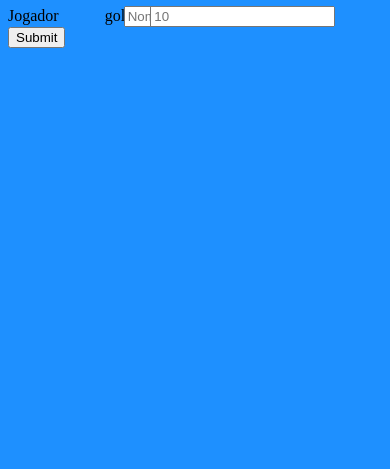
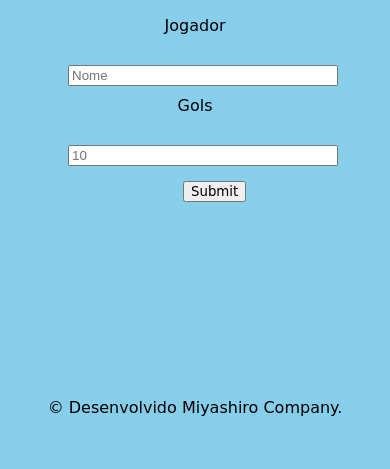
Before and after one commit to WesleyDev93/PROJETO-API-FUTEBOL, a website with bundled scripts: page novoJogador.html in a window 390 px wide. Shown: the part 375-844 px from the top of the page. Built offline with nearby package versions, Linux system fonts and the light colour scheme.

Commit message:
Estilizando pagina e resposividade mobile da pag de cadastro

```diff
--- a/front-end/assets/css/componentes/_index.scss
+++ b/front-end/assets/css/componentes/_index.scss
@@ -2,7 +2,7 @@
 
 
 .corpo {
-    background-color: DodgerBlue;
+    background-color: SkyBlue;
     .logo {
         left: 550px;
         position: relative;
--- a/front-end/assets/css/componentes/_mobile.scss
+++ b/front-end/assets/css/componentes/_mobile.scss
@@ -8,7 +8,7 @@
             position: relative;
 
         }
-        .titulo, {
+        .titulo {
             left: 10px;
             position: relative;
         }
@@ -20,11 +20,17 @@
             display: none;
         }
         .novoJogador {
+
+            @include textoPrincipal;
+
             left: 150px;
             position: relative;
             margin-top: 15px;
         }
         .dadosTitulo {
+
+            @include textoPrincipal;
+
             display: flex;
             justify-content: space-around;
             margin-left: 50px;
@@ -44,12 +50,15 @@
         }
         .id {
 
+            @include textoPrincipal;
+
             left: 85px;
             position: relative;
         }
         .Jogador {
+            @include textoPrincipal;
 
-            left: 61px;
+            left: 55px;
             position: relative;
             text-align: center;
             width: 30px;
@@ -57,12 +66,99 @@
 }
         }
         .gols {
+            @include textoPrincipal;
+
+
             position: relative;
             left: 15px;
         }
         .excluir {
 
+            @include textoPrincipal;
+
+        }
+        .rodape__corp {
+
+            @include textoPrincipal;
+
+            position: relative;
+            top: 150px;
+            text-align: center;
+
+        }
+}
+
+
+ /* Pagina de cadastro */
+
+
+ @media screen and (max-width:414px) {
+    .corpo {
+
+        .logo {
+
+            left: 70px;
+            position: relative;
+        }
+        .titulo {
+
+
+            left: 10px;
+            position: relative;
+        }
+        .formulario {
+
+            display: flex;
+            flex-direction: column;
+        }
+        .Jogador02 {
+
+
+            left: 60px;
+            position: relative;
+            width: 70%;
+
+        }
+        .nomeJogador {
+
+            @include textoPrincipal;
+
+            margin-top: 10px;
+            margin-bottom: 30px;
+            text-align: center;
 
 
         }
-}
+        .nomeGols {
+
+            @include textoPrincipal;
+
+            margin-top: 10px;
+            margin-bottom: 30px;
+            text-align: center;
+
+        }
+        .gols02 {
+
+
+            left: 60px;
+            position: relative;
+            width: 70%;
+
+        }
+
+
+    }
+    .enviarDados {
+
+        @include textoPrincipal;
+
+
+        left: 175px;
+        position: relative;
+        margin-top: 15px;
+        margin-bottom: 30px;
+    }
+
+
+ }
--- a/front-end/assets/js/controller/novoJogador.js
+++ b/front-end/assets/js/controller/novoJogador.js
@@ -9,8 +9,8 @@ async function cadastroJogador(evento) {
     evento.preventDefault()
 
 
-    const Jogador = document.querySelector(".Jogador").value
-    const gols= document.querySelector(".gols").value
+    const Jogador = document.querySelector(".Jogador02").value
+    const gols= document.querySelector(".gols02").value
 
 
     await conectaApi.criaJogador(Jogador, gols);
--- a/jogadores.json
+++ b/jogadores.json
@@ -9,6 +9,11 @@
       "Jogador": "wesley",
       "gols": "30",
       "id": 3
+    },
+    {
+      "Jogador": "testes",
+      "gols": "60",
+      "id": 4
     }
   ]
 }
--- a/novoJogador.html
+++ b/novoJogador.html
@@ -17,16 +17,24 @@
 <body class="corpo">
      <section>
         <form class="formulario" type="submit" >
-            <label for="Jogador">Jogador</label>
-            <input class="Jogador" name="Jogador"  placeholder="Nome" maxlength="6" required>
+            <label for="Jogador02"  class="nomeJogador">Jogador</label>
+            <input class="Jogador02" name="Jogador02"  placeholder="Nome" maxlength="6" required>
 
-            <label for="gols">gols</label>
-            <input class="gols" name="gols"  placeholder="10" maxlength="3"  required >
+            <label for="gols02" class="nomeGols">Gols</label>
+            <input class="gols02" name="gols"  placeholder="10" maxlength="3"  required >
         </form>
 
         <input class="enviarDados" type="submit"/>
      </section>
 
+
+
+     <section class="rodape">
+
+        <p class="rodape__corp">&copy Desenvolvido Miyashiro Company.</p>
+
+       </section>
+
 </body>
 <script src="./front-end/assets/js/controller/novoJogador.js" type="module"></script>
 </html>
```
Also changed, not shown: index.html (+1 -1 lines), front-end/assets/css/style.css, 1 other file.
